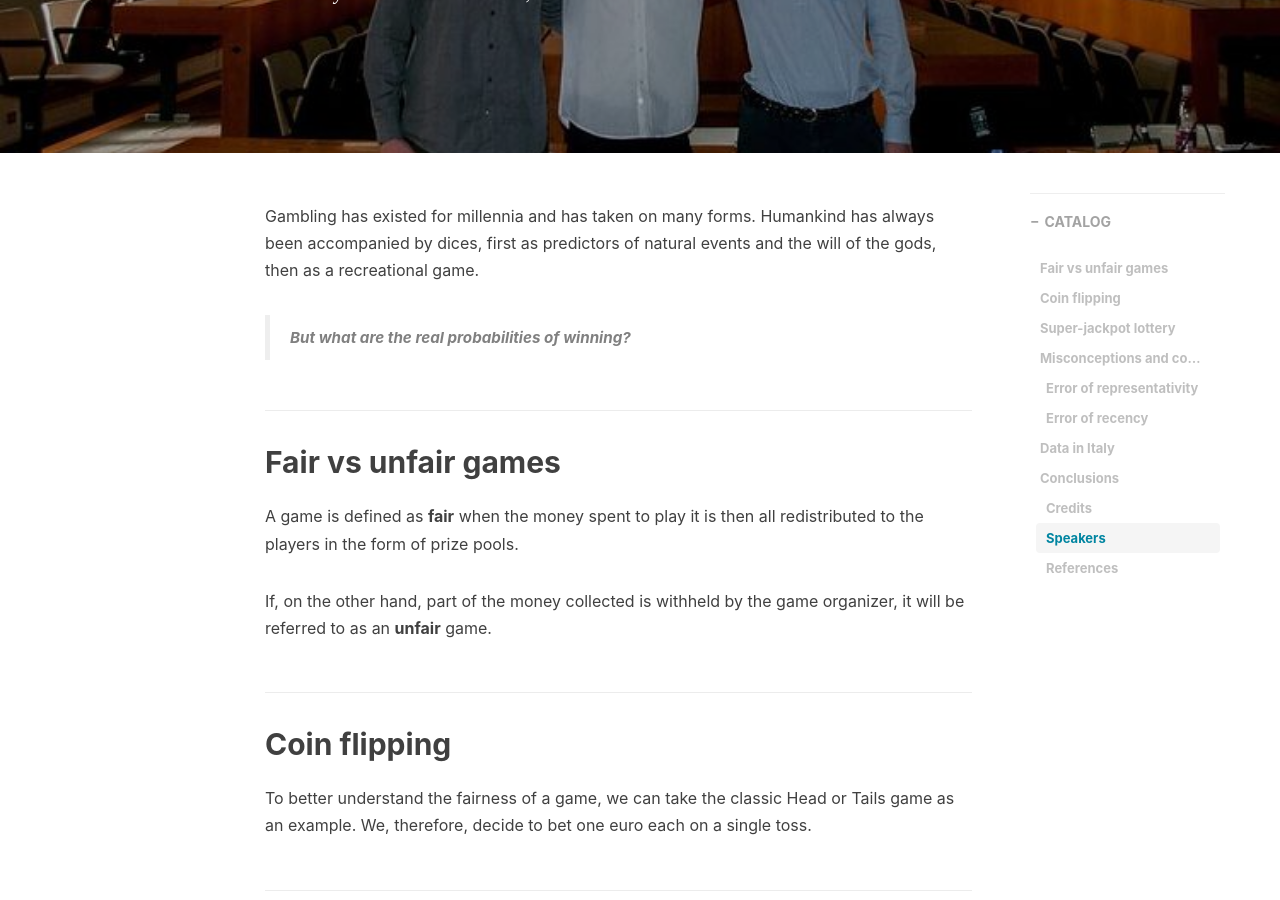
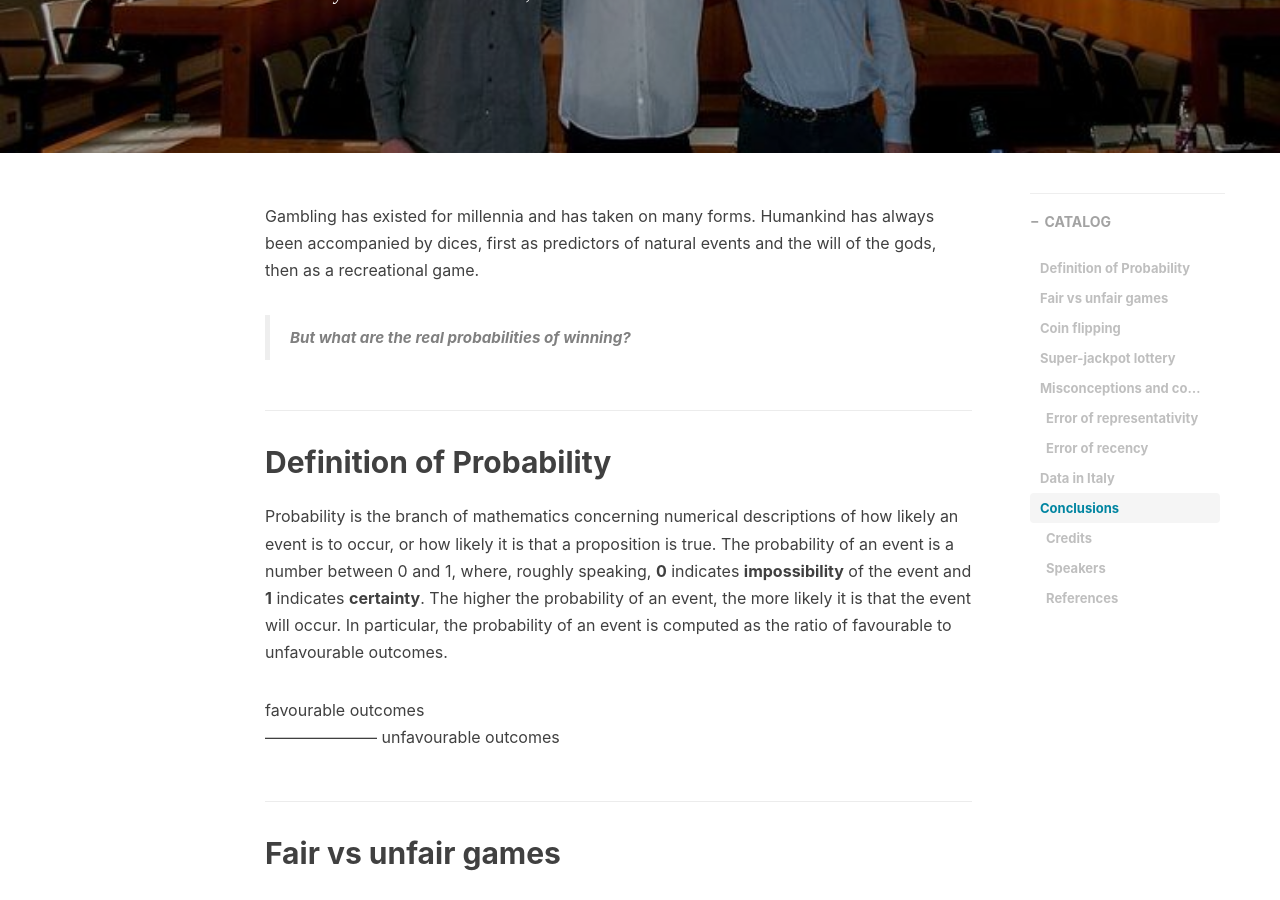
Before and after one commit to lucamarini22/lucamarini22.github.io, a Jekyll site: the page built from _posts/2019-12-17-minerva-gambling.md, in a window 1280 px wide and 900 px high, scrolled down 472 px. Built offline with Jekyll 4.4.1, drawn with Linux system fonts in a browser that asks for light colours; nearby versions of some CDN libraries; comment, search, counter and statistics services are not loaded.

Commit message:
add formula

```diff
--- a/_posts/2019-12-17-minerva-gambling.md
+++ b/_posts/2019-12-17-minerva-gambling.md
@@ -14,6 +14,15 @@ tags:
 Gambling has existed for millennia and has taken on many forms. Humankind has always been accompanied by dices, first as predictors of natural events and the will of the gods, then as a  recreational game.
 
 >**But what are the real probabilities of winning?**
+
+## Definition of Probability
+
+Probability is the branch of mathematics concerning numerical descriptions of how likely an event is to occur, or how likely it is that a proposition is true. The probability of an event is a number between 0 and 1, where, roughly speaking, **0** indicates **impossibility** of the event and **1** indicates **certainty**. The higher the probability of an event, the more likely it is that the event will occur. In particular, the probability of an event is computed as the ratio of favourable to unfavourable outcomes.
+
+  favourable outcomes
+ ---------------------
+ unfavourable outcomes
+
 
 
 ## Fair vs unfair games
```
